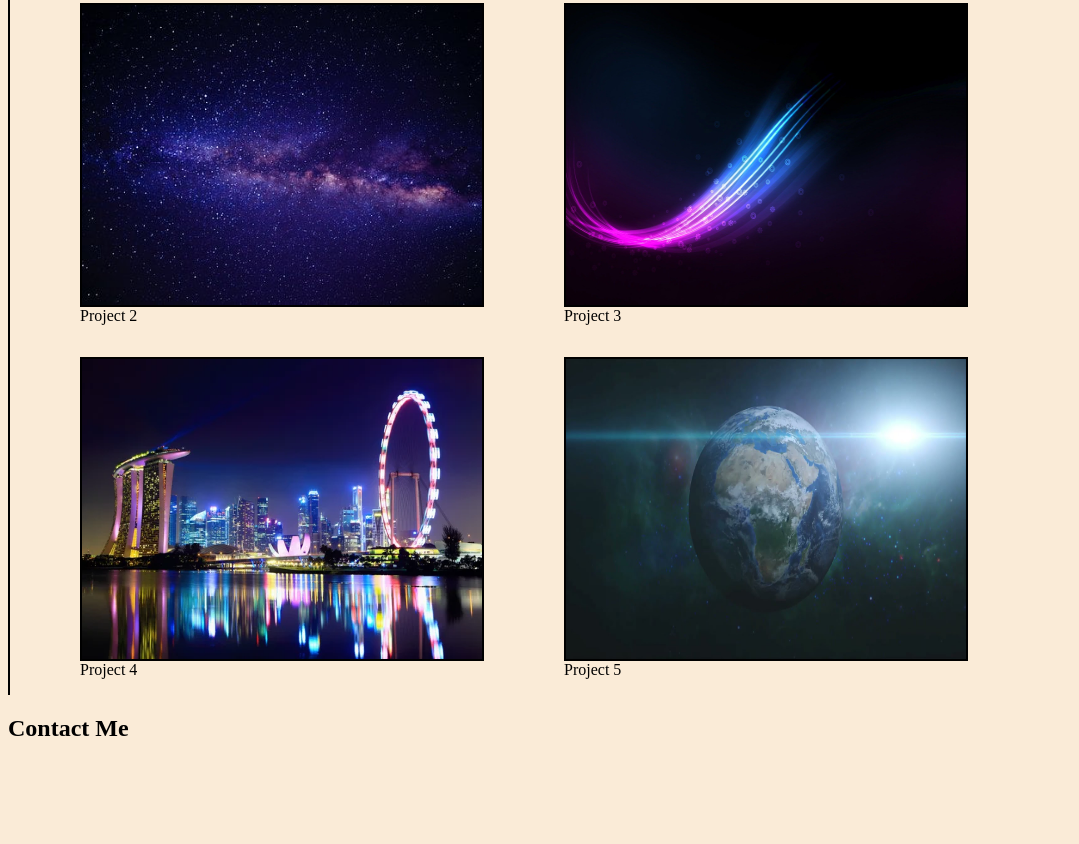
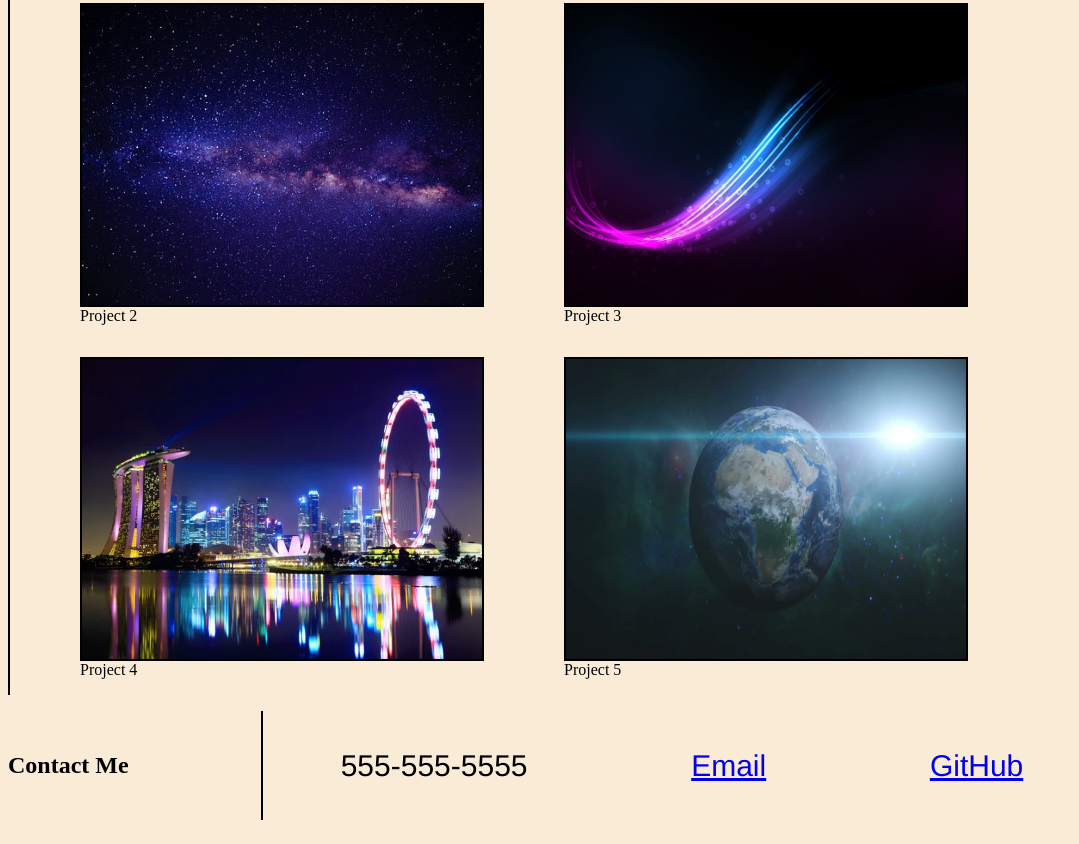
Before and after one commit to AlexanderBarlow/portfolio, a plain HTML site: page index.html in a window 1280 px wide. Shown: the part 826-1670 px from the top of the page, without its empty margins (0-1079 px from the left). Before the commit the page ends 1595 px from the top, so only its background shows below. Drawn offline with Linux system fonts and the light colour scheme.

Commit message:
Added footer and related css

```diff
--- a/assets/css/stylesheet.css
+++ b/assets/css/stylesheet.css
@@ -121,3 +121,26 @@ article img {
     height: 300px;
     align-self: center;
 }
+
+footer {display: flex;
+    flex-flow: row wrap;
+    justify-content: flex-start;
+    align-items: center;
+}
+
+
+footer ul {
+    display: flex;
+    flex-flow: row wrap;
+    flex: 0 0 60%;
+    border-left: 2px solid #000;
+    justify-content: center;
+    justify-content: space-between;
+}
+
+footer li {
+    font-family:'Franklin Gothic Medium', 'Arial Narrow', Arial, sans-serif;
+    font-size: 30px;
+    text-align: center;
+    margin: 5%;
+}
--- a/index.html
+++ b/index.html
@@ -84,6 +84,11 @@
         <aside>
           <h2>Contact Me</h2>
         </aside>
+        <ul>
+            <li>555-555-5555</li>
+            <li><a href="#">Email</a></li>
+            <li><a href="#">GitHub</a></li>
+        </ul>
     </footer>
     </main>
   </body>
```
